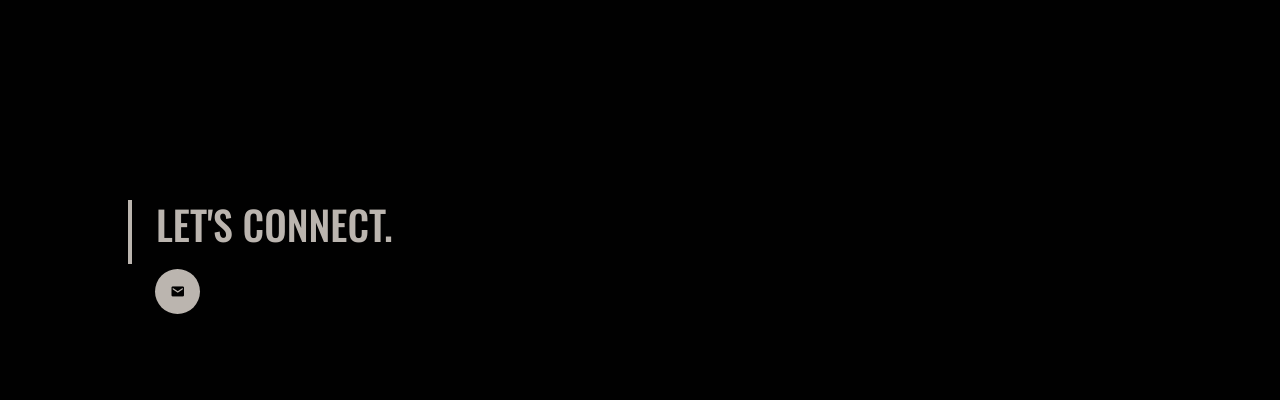
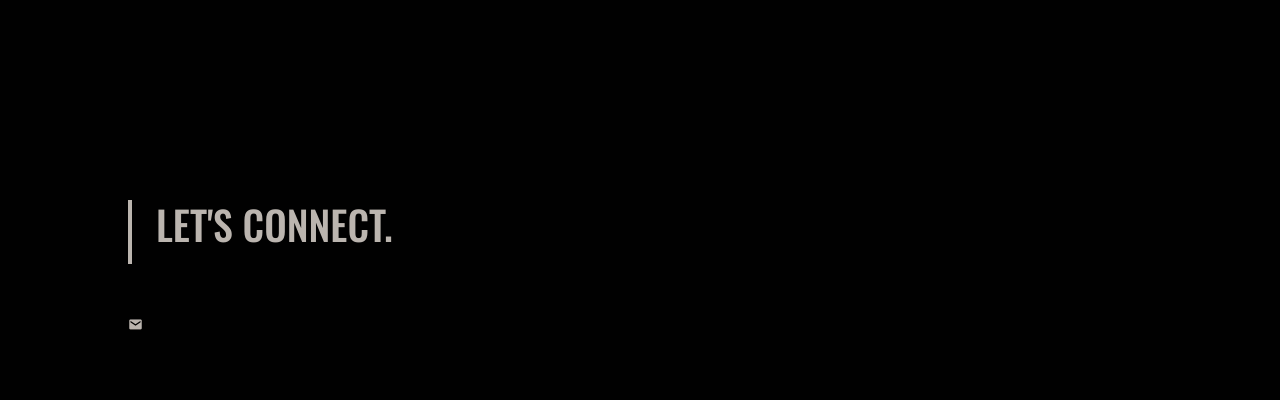
Before and after one commit to csumie/cu-dev-portfolio-v4, a plain HTML site: page index.html in a window 1280 px wide. Shown: the part 2699-3099 px from the top of the page. Drawn offline with nearby package versions, Linux system fonts and the light colour scheme.

Commit message:
HTML and CSS update

```diff
--- a/assets/css/styles.css
+++ b/assets/css/styles.css
@@ -943,68 +943,6 @@ img {
 
 
 /*===== CONTACT =====*/
-.contact-card {
-  background-color: #010101;
-  height: auto;
-  display: flex;
-  flex-direction: column;
-}
-
-.contact-icons {
-  padding: 0;
-  list-style: none;
-  margin-top: -3em;
-  text-align: left;
-  margin-left: 25px;
-}
-
-.contact-icons li {
-  display: inline-block;
-  margin: 0.15em;
-  position: relative;
-  font-size: 1em;
-}
-
-.contact-icons i {
-  color: #010101;
-  position: absolute;
-  top: 1em;
-  left: 1em;
-  transition: all 265ms ease-out;
-}
-
-.contact-icons a {
-  display: inline-block;
-}
-
-.contact-icons a:before {
-  transform: scale(1);
-  -ms-transform: scale(1);
-  -webkit-transform: scale(1);
-  content: " ";
-  width: 45px;
-  height: 45px;
-  border-radius: 100%;
-  display: block;
-  background-color: #BBB5AF;
-  transition: all 265ms ease-out;
-}
-
-.contact-icons a:hover:before {
-  transform: scale(0);
-  transition: all 265ms ease-in;
-}
-
-.contact-icons a:hover i {
-  transform: scale(2.2);
-  -ms-transform: scale(2.2);
-  -webkit-transform: scale(2.2);
-  color: #010101;
-  background-color: #BBB5AF;
-  -webkit-background-clip: text;
-  -webkit-text-fill-color: transparent;
-  transition: all 265ms ease-in;
-}
 
 /*===== FOOTER =====*/
 .footer {
--- a/index.html
+++ b/index.html
@@ -371,11 +371,11 @@
       <!--===== CONTACT =====-->
       <section class="contact section bd-container section-contact" id="contact">
         <h3 class="home__data-two section__title move fade-in">LET'S CONNECT.</h3>
-        <div class="contact-card">
+        <!-- <div class="contact-card"> -->
           <ul class="contact-icons move fade-in"">
             <li><a href="mailto:csu.dev.info@gmail.com" class="envelope"><i class="bx bxs-envelope"></i></a></li>
           </ul>
-        </div>
+        <!-- </div> -->
       </section>
     </main>
 
```
